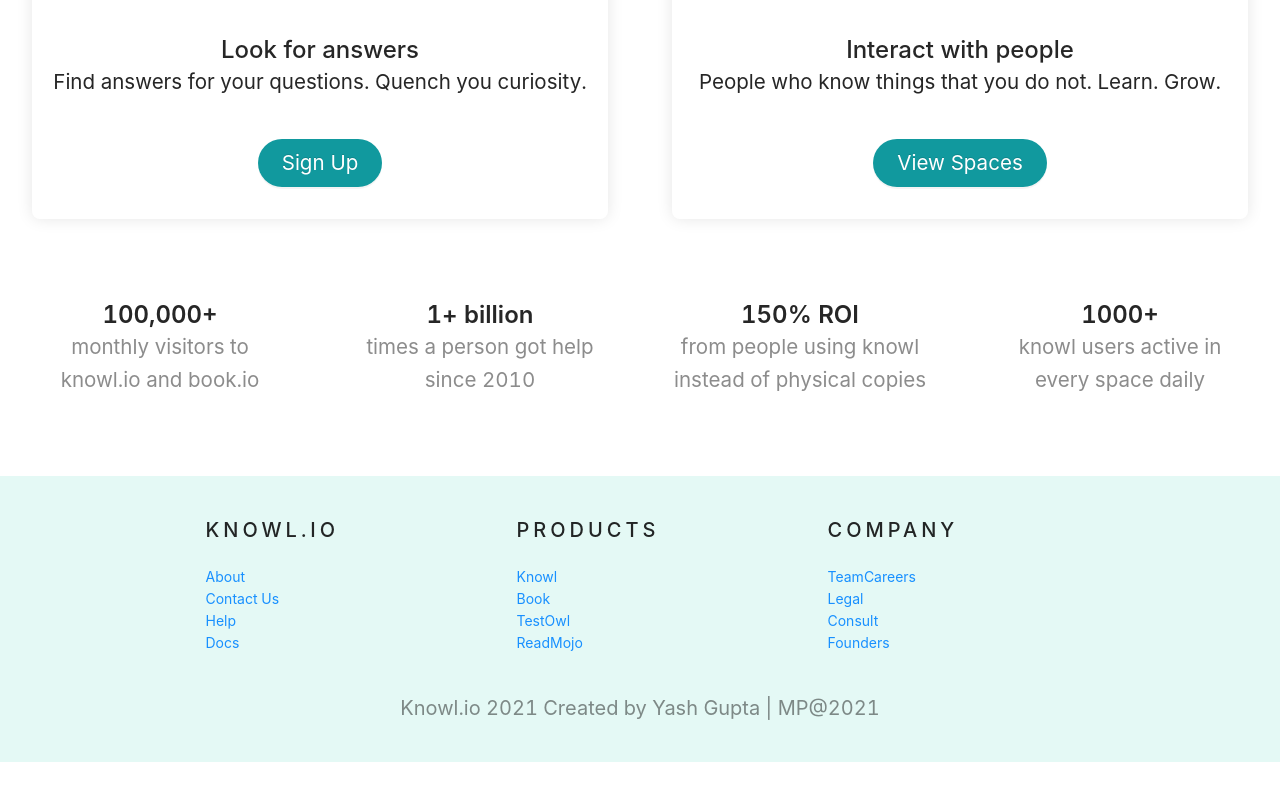
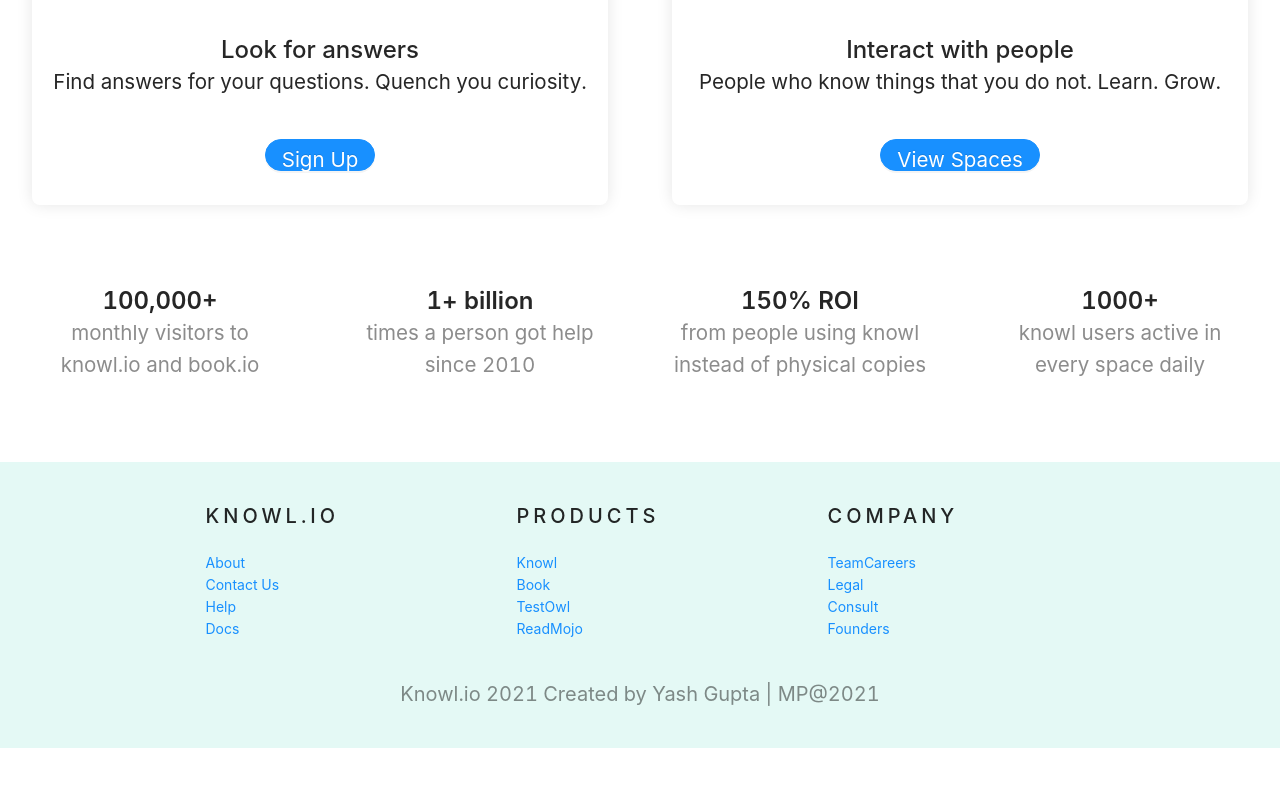
Before and after one commit to yashg160/knowl-app, a React (Create React App) app in the folder web-react/: page / in a window 1280 px wide. Shown: the part 800-1601 px from the top of the page. Built offline with nearby package versions, Linux system fonts and the light colour scheme; no server answers.

Commit message:
CHANGE: Remove unnecessary class

```diff
--- a/web-react/src/components/Core/index.js
+++ b/web-react/src/components/Core/index.js
@@ -16,9 +16,16 @@
   );
 };
 
-export const Button = (props) => {
+export const Button = ({ color = "primary", ...props }) => {
+  console.log("button", color, props);
   return (
-    <AntButton {...props} className={cx(styles.button)}>
+    <AntButton
+      {...props}
+      className={cx(
+        { [styles.btnPrimary]: color === "primary" },
+        { [styles.btnSecondary]: color === "secondary" }
+      )}
+    >
       {props.children}
     </AntButton>
   );
```
